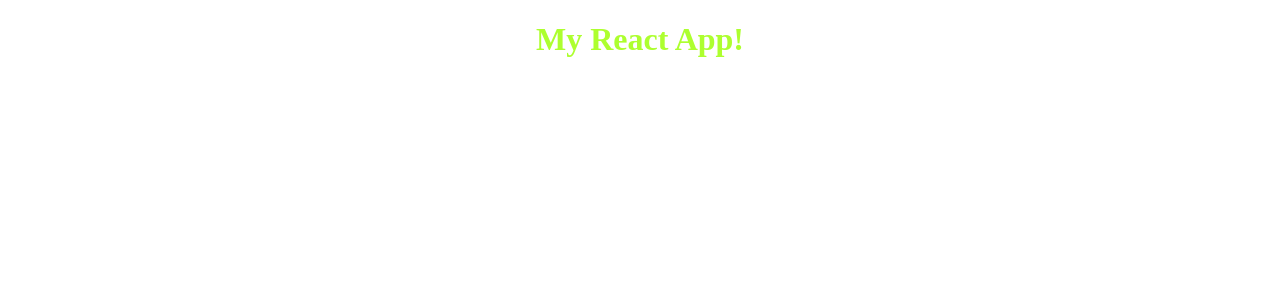
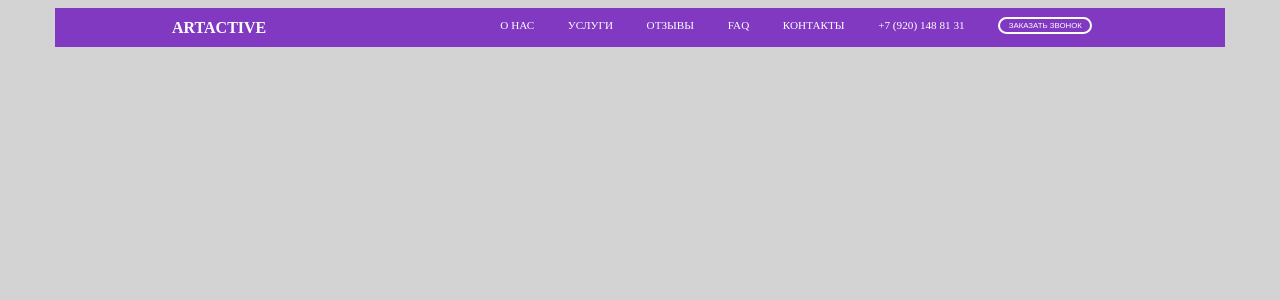
Before and after one commit to Mishkovec/Artactive, a React app: page / in a window 1280 px wide. Shown: the top 300 px of the page. Built offline with nearby package versions, Linux system fonts and the light colour scheme.

Commit message:
feat: create header

```diff
--- a/src/components/App.js
+++ b/src/components/App.js
@@ -1,12 +1,17 @@
 import React, { Component } from "react";
-
-// import '../styles/App.css';
+import Header from "./header";
+import Top from "./top-block";
+import Logo from "./logo";
 
 class App extends Component {
     render() {
         return (
-            <div>
-                <h1>My React App!</h1>
+            <div className = 'mainblock'>
+                <div className = 'header'>
+                <Logo />
+                <Header />
+                </div>
+                <Top />
             </div>
         );
     }
--- /dev/null
+++ b/src/components/header.js
@@ -0,0 +1,34 @@
+import React, { Component } from "react";
+import MenuItem from "./menu-item";
+
+class Header extends Component {
+    constructor() {
+		super();
+		this.state = {
+            menuItem: [
+                {content: 'О НАС'},
+                {content: 'УСЛУГИ'},
+                {content: 'ОТЗЫВЫ'},
+                {content: 'FAQ'},
+                {content: 'КОНТАКТЫ'},
+                {content: '+7 (920) 148 81 31'},
+            ]
+        };
+    }
+    render() {
+        const menuItems = this.state.menuItem.map((item, index) => {
+			return <MenuItem
+				key={index}
+				menuItem={item.content}
+			/>;
+		});
+        return (
+            <div className='menu'>
+                {menuItems}
+                <button className='menuBtn'>ЗАКАЗАТЬ ЗВОНОК</button>
+            </div>
+        );
+    }
+}
+
+export default Header;
--- /dev/null
+++ b/src/components/logo.js
@@ -0,0 +1,13 @@
+import React, { Component } from "react";
+
+class Logo extends Component {
+    render() {
+        return (
+            <h1 className = "logo">
+                ARTACTIVE
+            </h1>
+        );
+    }
+}
+
+export default Logo;
--- /dev/null
+++ b/src/components/menu-item.js
@@ -0,0 +1,11 @@
+import React, { Component } from "react";
+
+class MenuItem extends Component {
+    render() {
+        return (
+            <p className="menuItem">{this.props.menuItem}</p>
+        );
+    }
+}
+
+export default MenuItem;
--- /dev/null
+++ b/src/components/top-block.js
@@ -0,0 +1,13 @@
+import React, { Component } from "react";
+
+class Top extends Component {
+    render() {
+        return (
+            <div className='top'>
+
+            </div>
+        );
+    }
+}
+
+export default Top;
--- a/src/index.html
+++ b/src/index.html
@@ -9,9 +9,7 @@
 </head>
 
 <body>
-    <div id="root">
 
-    </div>
 </body>
 
 </html>
--- a/src/index.js
+++ b/src/index.js
@@ -4,4 +4,4 @@ import App from "./components/App.js";
 import '../src/styles/main.scss'
 import '../src/styles/main.css'
 
-ReactDOM.render(<App />, document.getElementById("root"));
+ReactDOM.render(<App />, document.getElementsByTagName("body")[0]);
--- a/src/styles/main.css
+++ b/src/styles/main.css
@@ -1,3 +1,3 @@
-h1 {
+/* h1 {
     text-align: center;
-}
+} */
--- a/src/styles/main.scss
+++ b/src/styles/main.scss
@@ -1,3 +1,46 @@
-h1 {
-    color: greenyellow;
+body {
+    max-width: 1170px;
+    min-width: 320px;
+    background: lightgray;
+    overflow: hidden;
+    margin-left: auto;
+    margin-right: auto;
 }
+
+$purple_color: #8239c2;
+
+.header {
+    background: $purple_color;
+    color: white;
+    display: flex;
+    justify-content: space-around;
+    .logo {
+        font-size: 1em;
+        font-weight: bold;
+    }
+    .menu {
+        display: flex;
+        justify-content: space-around;
+        font-size: 0.7em;
+        .menuItem {
+            margin-right: 3em;
+            &:hover {
+                color: red;
+            }
+        }
+        .menuBtn {
+            background: $purple_color;
+            border: 2px solid white;
+            color: white;
+            border-radius: 3.5em;
+            width: 12em;
+            height: 2.2em;
+            font-size: 0.7em;
+            margin-right: 2em;
+            margin-top: 1.5%;
+            &:hover {
+                color: red;
+            }
+        }
+    }
+}
```
